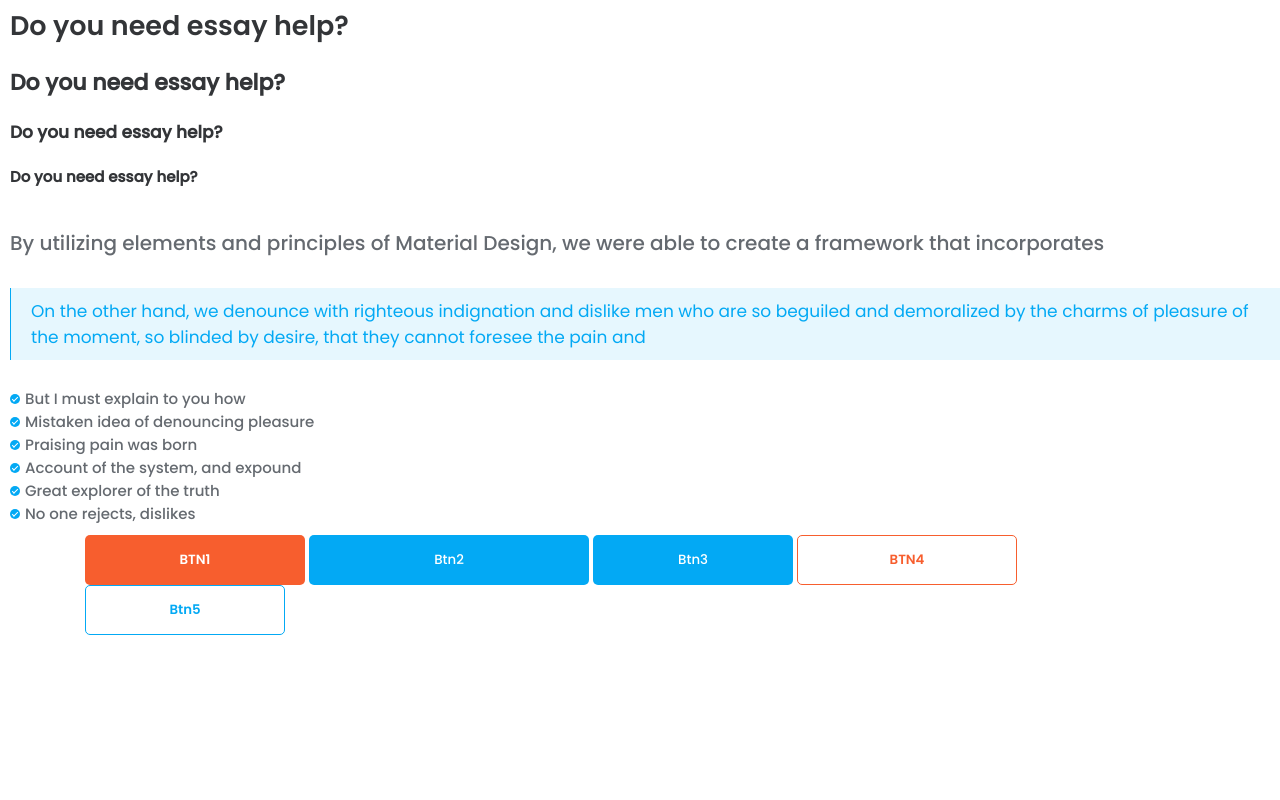
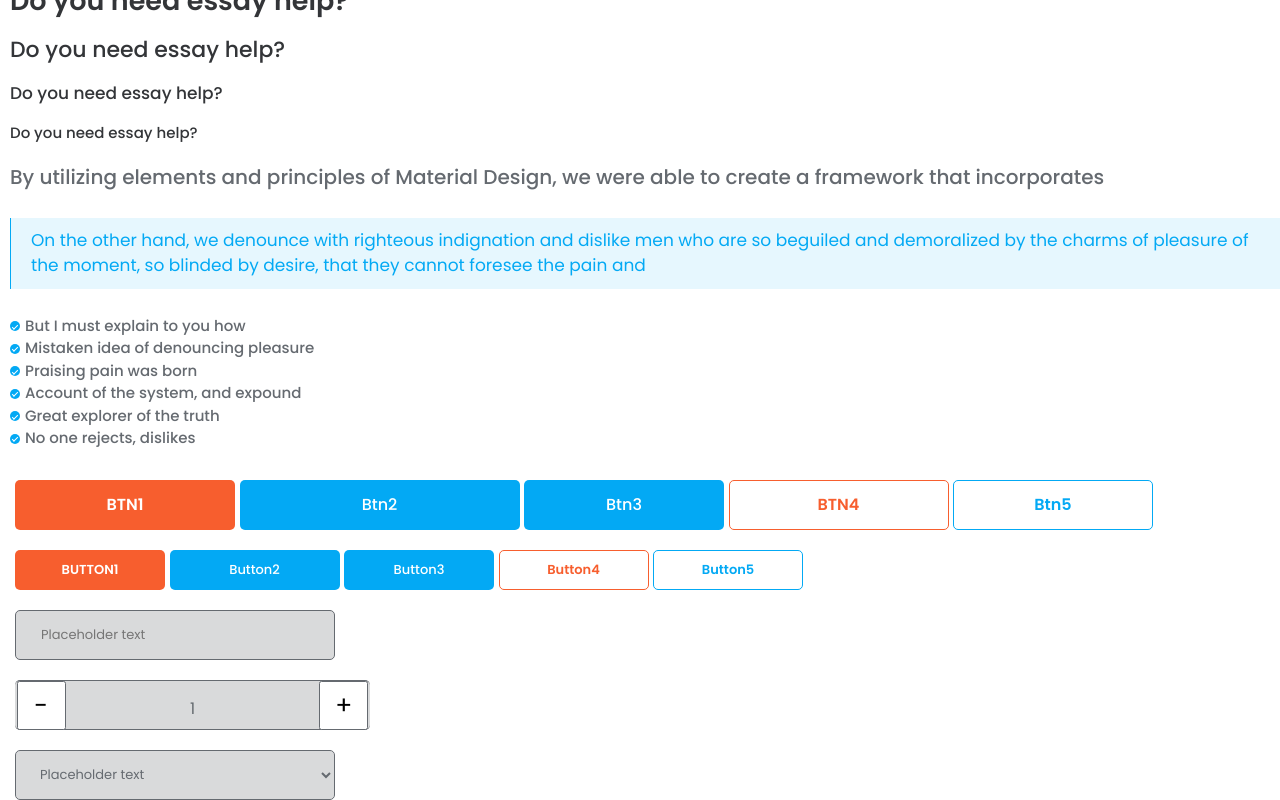
Before and after one commit to InnaDubova/Project-Dubova, a website: page src/views/index.html in a window 1280 px wide. Shown: the part 147-947 px from the top of the page. Before the commit the page ends 800 px from the top, so only its background shows below. Drawn offline with nearby package versions, Linux system fonts and the light colour scheme; files that its build step writes are made by us from their sources.

Commit message:
style for header

```diff
--- a/src/blocks/modules/header/header.html
+++ b/src/blocks/modules/header/header.html
@@ -70,10 +70,42 @@
     <li>No one rejects, dislikes</li>
 </ul>
 
-<div class="container ">
+<div class="container-fluid ">
     <button class="btn1">btn1</button>
     <button class="btn2">btn2</button>
     <button class="btn3">btn3</button>
     <button class="btn4">btn4</button>
     <button class="btn5">btn5</button>
 </div>
+<div class="container-fluid ">
+    <button class="button1">Button1</button>
+    <button class="button2">Button2</button>
+    <button class="button3">Button3</button>
+    <button class="button4">Button4</button>
+    <button class="button5">Button5</button>
+</div>
+
+<div class="container-fluid">
+    <form action="1" >
+        <input type="text"  class="placeholder" placeholder="Placeholder text">
+    </form>
+</div>
+<div class="container-fluid">
+    <form action="2">
+        <div class="number">
+    <button type="button"onclick="this.nextElementSibling.stepDown()">-</button>
+    <input type="number"min="0"max="100"value="1"readonly class="raz">
+    <button type="button"onclick="this.previousElementSibling.stepUp()">+</button>
+    </div>
+</form>
+</div>
+
+<div class="container-fluid">
+  <select class="form-control">
+    <option>Placeholder text</option>
+    <option>Here's an option</option>
+    <option>Another option1</option>
+    <option>Another option2</option>
+    <option>Another option3</option>
+  </select>
+</div>
--- a/src/styles/base/_general.scss
+++ b/src/styles/base/_general.scss
@@ -1,91 +1,241 @@
-h1, h2, h3, h4, h5, h6, ul, body {
+h1,
+h2,
+h3,
+h4,
+h5,
+h6,
+ul,
+body {
     margin: 0;
     padding: 0;
 }
-h1{
-    @include font(35px,$font-bold,$pr4-dark-2);
+
+h1 {
+    @include font(35px, $font-bold, $pr4-dark-2);
 }
- h2{
-     @include font(33px,$font-medium,$pr4-dark-2);
-     &:hover{
+
+h2 {
+    @include font(33px, $font-medium, $pr4-dark-2);
+
+    &:hover {
         color: $light;
         background-color: $primary-1;
     }
 }
- h3{
-    @include font(27px,$font-sb,$pr4-dark-2);
- }
- h4{
-    @include font(22px,$font-medium,$pr4-dark-2);
- }
- h5{
-    @include font(17px,$font-medium,$pr4-dark-2);
- }
- h6{
-    @include font(15px,$font-medium,$pr4-dark-2);
+
+h3 {
+    @include font(27px, $font-sb, $pr4-dark-2);
 }
 
- .subtitle{
+h4 {
+    @include font(22px, $font-medium, $pr4-dark-2);
+}
+
+h5 {
+    @include font(17px, $font-medium, $pr4-dark-2);
+}
+
+h6 {
+    @include font(15px, $font-medium, $pr4-dark-2);
+}
+
+.subtitle {
     @include subtitle;
-     &:hover{
+
+    &:hover {
         color: $light;
         background-color: $primary-1;
     }
 }
- .Quotation{
+
+.Quotation {
     @include Quotation;
 }
- .btn1{
-     @include btn(220px,$primary-2,50px,$font-sb);
+
+.btn1 {
+    @include btn(220px, $primary-2, 50px, $font-sb);
     text-transform: uppercase;
-     &:hover{
+
+    &:hover {
         background-color: $pr2-light-1;
     }
-     &[disabled]{
+
+    &[disabled] {
         background-color: $pr4-light-2;
     }
 }
-    .btn2{
-        @include btn(280px,$primary-1,50px,$font-medium);
+
+.btn2 {
+    @include btn(280px, $primary-1, 50px, $font-medium);
     text-transform: capitalize;
-        &:hover{
+
+    &:hover {
         background-color: $pr1-light-1;
     }
-        &[disabled]{
+
+    &[disabled] {
         background-color: $pr4-light-2;
     }
 }
-    .btn3{
-        @include btn(200px,$primary-1,50px,$font-medium);
+
+.btn3 {
+    @include btn(200px, $primary-1, 50px, $font-medium);
     text-transform: capitalize;
-        &:hover{
+
+    &:hover {
         background-color: $pr1-light-1;
     }
-        &[disabled]{
+
+    &[disabled] {
         background-color: $pr4-light-2;
     }
 }
-       .btn4{
-        @include btn(220px,$light,50px,$font-sb,1px solid $primary-2,$primary-2);
+
+.btn4 {
+    @include btn(220px, $light, 50px, $font-sb, 1px solid $primary-2, $primary-2);
     text-transform: uppercase;
-        &:hover{
+
+    &:hover {
         background-color: $pr2-light-1;
         color: $light;
     }
-        &[disabled]{
+
+    &[disabled] {
         background-color: $pr4-light-2;
         color: $light;
     }
 }
-       .btn5{
-        @include btn(200px,$light,50px,$font-sb,1px solid $primary-1,$primary-1);
+
+.btn5 {
+    @include btn(200px, $light, 50px, $font-sb, 1px solid $primary-1, $primary-1);
     text-transform: capitalize;
-        &:hover{
+
+    &:hover {
         background-color: $pr1-light-1;
         color: $light;
     }
-        &[disabled]{
+
+    &[disabled] {
         background-color: $pr4-light-2;
         color: $light;
     }
 }
+.button1 {
+    @include btn(150px, $primary-2, 40px, $font-sb);
+    text-transform: uppercase;
+    font-size: 13px;
+
+    &:hover {
+        background-color: $pr2-light-1;
+    }
+
+    &[disabled] {
+        background-color: $pr4-light-2;
+    }
+}
+
+.button2 {
+    @include btn(170px, $primary-1, 40px, $font-medium);
+    text-transform: capitalize;
+    font-size: 13px;
+    &:hover {
+        background-color: $pr1-light-1;
+    }
+    &[disabled] {
+        background-color: $pr4-light-2;
+    }
+}
+
+.button3 {
+    @include btn(150px, $primary-1, 40px, $font-medium);
+    text-transform: capitalize;
+    font-size: 13px;
+    &:hover {
+        background-color: $pr1-light-1;
+    }
+    &[disabled] {
+        background-color: $pr4-light-2;
+    }
+}
+
+.button4 {
+    @include btn(150px, $light, 40px, $font-sb, 1px solid $primary-2, $primary-2);
+    text-transform: capitalize;
+    font-size: 13px;
+    &:hover {
+        background-color: $pr2-light-1;
+        color: $light;
+    }
+    &[disabled] {
+        background-color: $pr4-light-2;
+        color: $light;
+    }
+}
+
+.button5 {
+    @include btn (150px, $light,40px, $font-sb, 1px solid $primary-1, $primary-1);
+    text-transform: capitalize;
+    font-size: 13px;
+    &:hover {
+        background-color: $pr1-light-1;
+        color: $light;
+    }
+    &[disabled] {
+        background-color: $pr4-light-2;
+        color: $light;
+    }
+}
+
+.placeholder {
+    @include dropdown (320px, $bg:$pr4-light-2);
+    font-size: 13px;
+    &:hover {
+        background-color: $light;
+    }
+    &:active {
+        border: solid 1px $primary-1;
+    }
+}
+
+.number {
+    @include dropdown (355px, $bg:$pr4-light-2);
+    border-left: none;
+    border-right: none;
+    padding: 0;
+    text-align: center;
+    button {
+        width: 49px;
+        height: 49px;
+        border: solid 1px $primary-4;
+        background-color: $light;
+        border-radius: 5%;
+        font-size: 25px;
+    }
+    button:hover {
+        filter: drop-shadow(2px 2px 2px $primary-4);
+    }
+    .raz {
+        all: unset;
+        -moz-appearance: textfield;
+        width: 245px;
+        text-align: center;
+    }
+    .raz::-webkit-inner-spin-button {
+        display: none;
+    }
+}
+
+.form-control {
+    @include dropdown (320px, $bg:$pr4-light-2);
+    font-size: 13px;
+    padding: 0 20px;
+    &:hover {
+        background-color: $light;
+    }
+    &:active {
+        border: solid 1px $primary-1;
+    }
+    option {
+        height: 50px;
+    }
+}
--- a/src/styles/helpers/_mixins.scss
+++ b/src/styles/helpers/_mixins.scss
@@ -42,4 +42,18 @@
     color: $color;
     border: $border;
     border-radius: 5px;
+    margin-top: 20px;
 }
+@mixin dropdown ($wight,$bg,$height:50px,$font:$font-regular,$border:solid 1px $primary-4,$color:$primary-4) {
+    width: $wight;
+    background-color: $bg;
+    height: $height;
+    font-family: $font;
+    color: $color;
+    border: $border;
+    border-radius: 5px;
+    margin-top: 20px;
+    text-align: left;
+    padding-left: 2%;
+
+}
--- a/src/views/index.html
+++ b/src/views/index.html
@@ -7,6 +7,7 @@
         <meta name="theme-color" content="#fff">
         <meta name="apple-mobile-web-app-status-bar-style" content="black-translucent">
         <meta name="viewport" content="width=device-width, user-scalable=no, initial-scale=1.0, maximum-scale=1.0, minimum-scale=1.0">
+        <link rel="stylesheet" href="https://stackpath.bootstrapcdn.com/bootstrap/4.5.0/css/bootstrap.min.css" integrity="sha384-9aIt2nRpC12Uk9gS9baDl411NQApFmC26EwAOH8WgZl5MYYxFfc+NcPb1dKGj7Sk" crossorigin="anonymous">
         <link rel="stylesheet" href="https://use.fontawesome.com/releases/v5.8.1/css/all.css" integrity="sha384-50oBUHEmvpQ+1lW4y57PTFmhCaXp0ML5d60M1M7uH2+nqUivzIebhndOJK28anvf" crossorigin="anonymous">
         <link rel="stylesheet" href="../styles/main.css">
         <link rel="stylesheet" href="https://use.fontawesome.com/releases/v5.14.0/css/all.css" integrity="sha384-HzLeBuhoNPvSl5KYnjx0BT+WB0QEEqLprO+NBkkk5gbc67FTaL7XIGa2w1L0Xbgc" crossorigin="anonymous">
```
Lines whose indentation alone changed are shown as unchanged.
